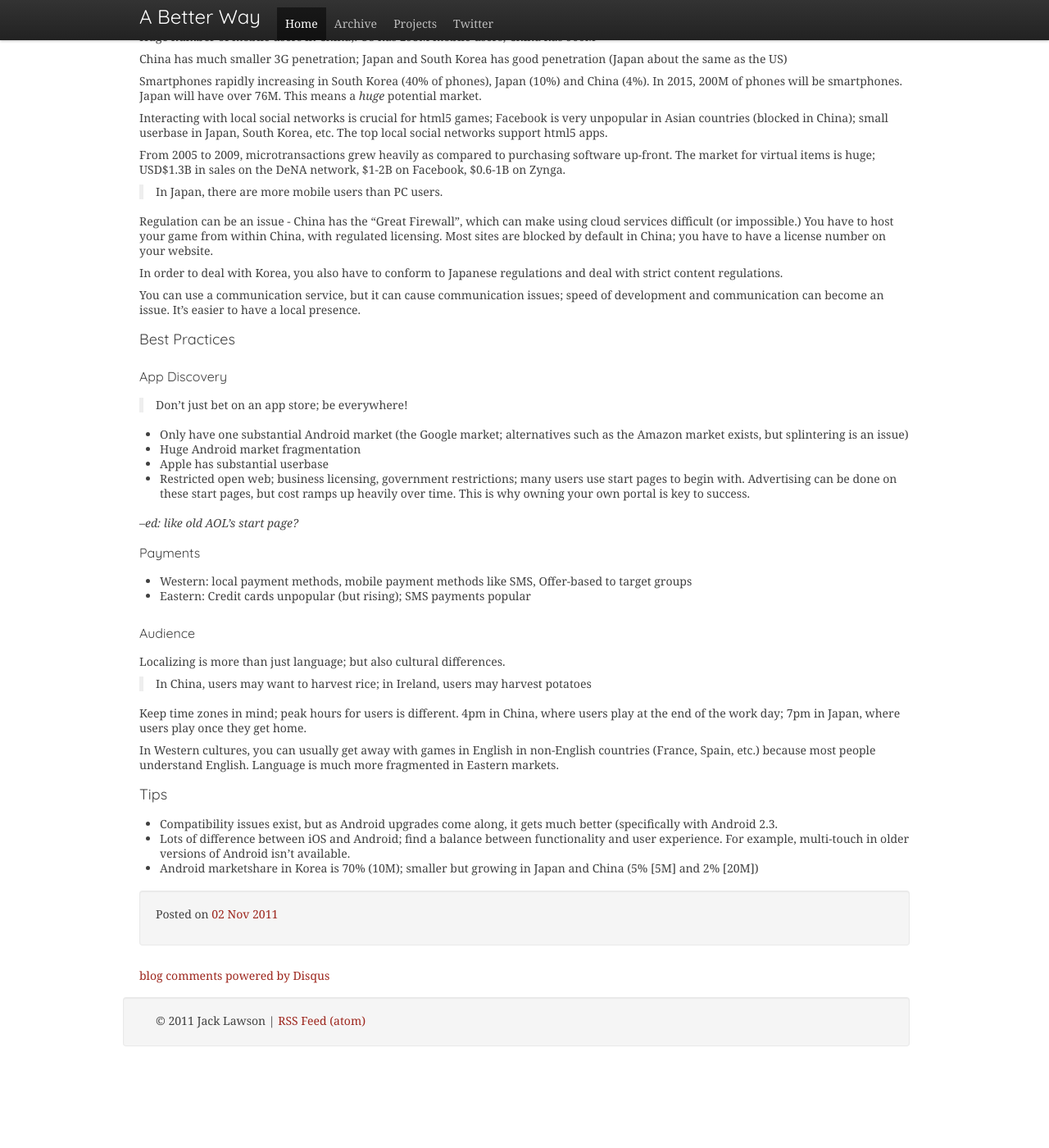
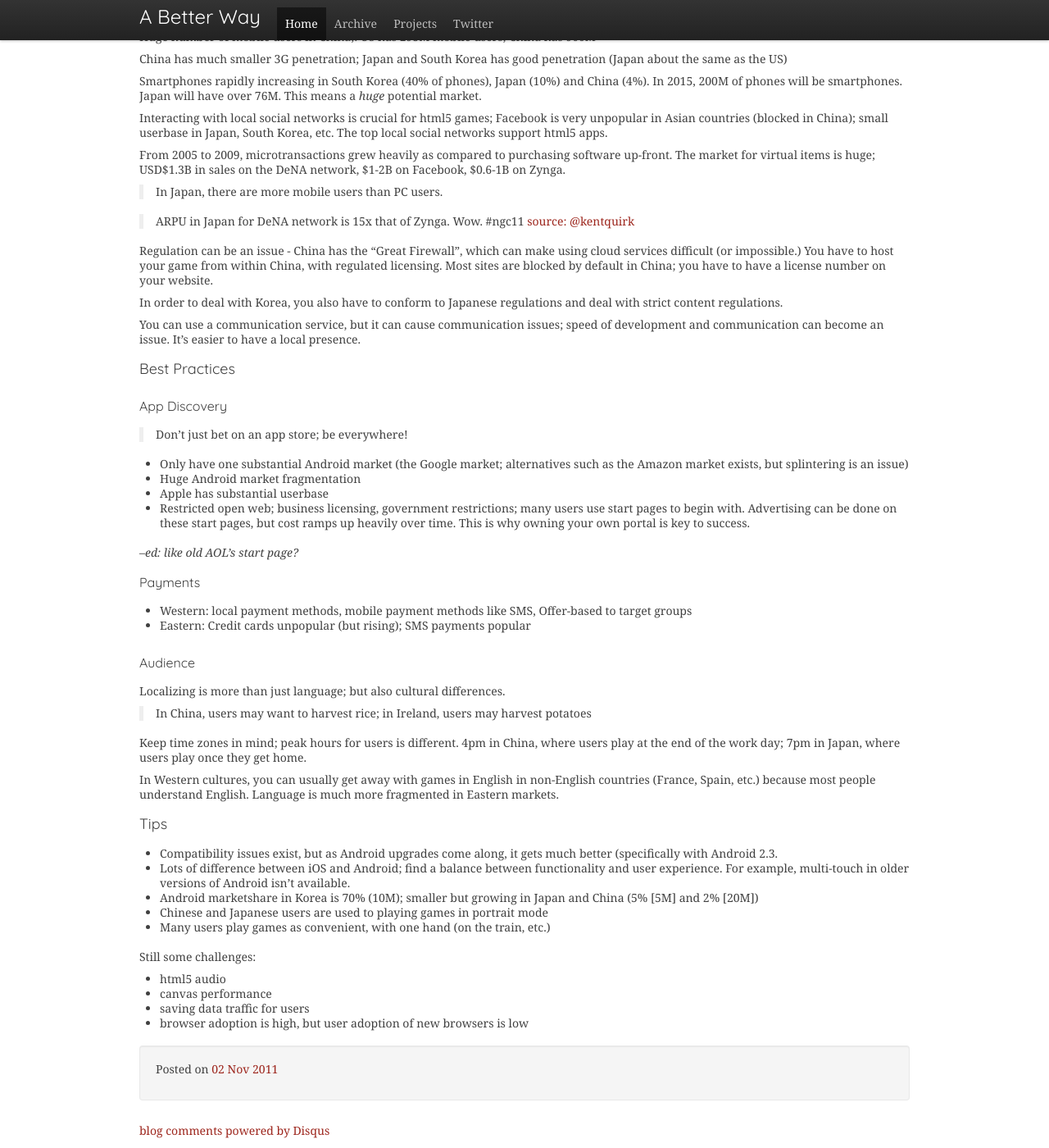
Before and after one commit to ajacksified/ajacksified.github.com, a Jekyll site: the page built from _posts/2011-11-02-new-game-conf-liveblog-2.markdown, in a window 1280 px wide and 1400 px high, scrolled down 4868 px. Shown: the whole window at 82% size. Built offline with Jekyll 4.4.1, drawn with Linux system fonts in a browser that asks for light colours; nearby versions of some CDN libraries; some web fonts are replaced; Markdown is read by kramdown in place of the engine named in the settings; comment, search, counter and statistics services are not loaded; before the commit the page ends 6164 px from its top, so only the background shows below that.

Commit message:
Day 2 - Robert & Chen

```diff
--- a/_posts/2011-11-02-new-game-conf-liveblog-2.markdown
+++ b/_posts/2011-11-02-new-game-conf-liveblog-2.markdown
@@ -310,6 +310,9 @@
 
 > In Japan, there are more mobile users than PC users.
 
+> ARPU in Japan for DeNA network is 15x that of Zynga. Wow. #ngc11
+[source: @kentquirk](http://j.mp/sGbryd)
+
 Regulation can be an issue - China has the "Great Firewall", which can make
 using cloud services difficult (or impossible.) You have to host your game from
 within China, with regulated licensing. Most sites are blocked by default in
@@ -369,3 +372,12 @@
   of Android isn't available.
 * Android marketshare in Korea is 70% (10M); smaller but growing in Japan and China
   (5% [5M] and 2% [20M])
+* Chinese and Japanese users are used to playing games in portrait mode
+* Many users play games as convenient, with one hand (on the train, etc.)
+
+Still some challenges:
+
+* html5 audio
+* canvas performance
+* saving data traffic for users
+* browser adoption is high, but user adoption of new browsers is low
```
